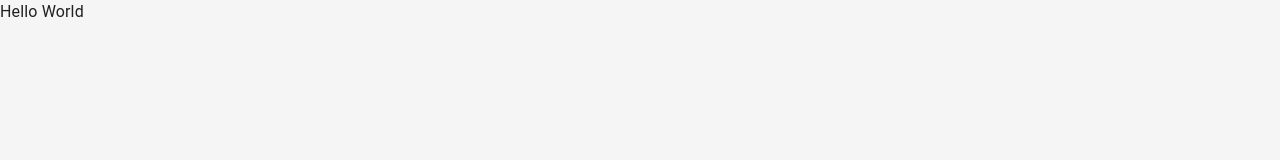
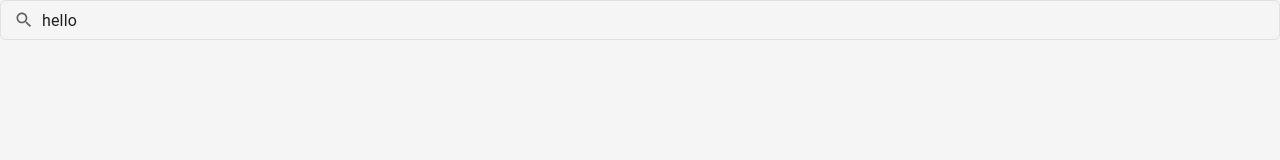
Before and after one commit to vladlegkovskii-prog/sportian-test, a React (Vite) app: page / in a window 1280 px wide. Shown: the top 160 px of the page. Built offline with nearby package versions, Linux system fonts and the light colour scheme.

Commit message:
First component - `Search` component with tests.

```diff
--- a/src/app/app.tsx
+++ b/src/app/app.tsx
@@ -1,5 +1,7 @@
+import { Search } from '../features/search/search.tsx';
+
 function App() {
-  return <div>Hello World</div>;
+  return <Search value={'hello'} onChange={() => console.log('hello')} />;
 }
 
 export { App };
--- /dev/null
+++ b/src/features/search/search.tsx
@@ -0,0 +1,47 @@
+import React from 'react';
+import { TextField, InputAdornment } from '@mui/material';
+import SearchIcon from '@mui/icons-material/Search';
+
+interface SearchProps {
+  value: string;
+  onChange: (event: React.ChangeEvent<HTMLInputElement>) => void;
+}
+
+function Search({ value, onChange }: SearchProps) {
+  return (
+    <TextField
+      fullWidth
+      variant="outlined"
+      placeholder="Search players..."
+      value={value}
+      onChange={onChange}
+      size="small"
+      slotProps={{
+        input: {
+          startAdornment: (
+            <InputAdornment position="start">
+              <SearchIcon sx={{ color: 'text.secondary', fontSize: 20 }} />
+            </InputAdornment>
+          ),
+        },
+      }}
+      sx={{
+        '& .MuiOutlinedInput-root': {
+          bgcolor: 'backgroud.default',
+          borderRadius: (theme) => `${theme.shape.borderRadius}px`,
+          '& fieldset': {
+            borderColor: '#E0E0E0',
+          },
+          '&:hover fieldset': {
+            borderColor: 'secondary.main',
+          },
+          '&.Mui-focused fieldset': {
+            borderColor: 'primary.main',
+          },
+        },
+      }}
+    />
+  );
+}
+
+export { Search };
```
Also changed, not shown: src/entity/top-bar/top-bar.tsx (added), 1 other file (tests, documents, lock files or other folders).
